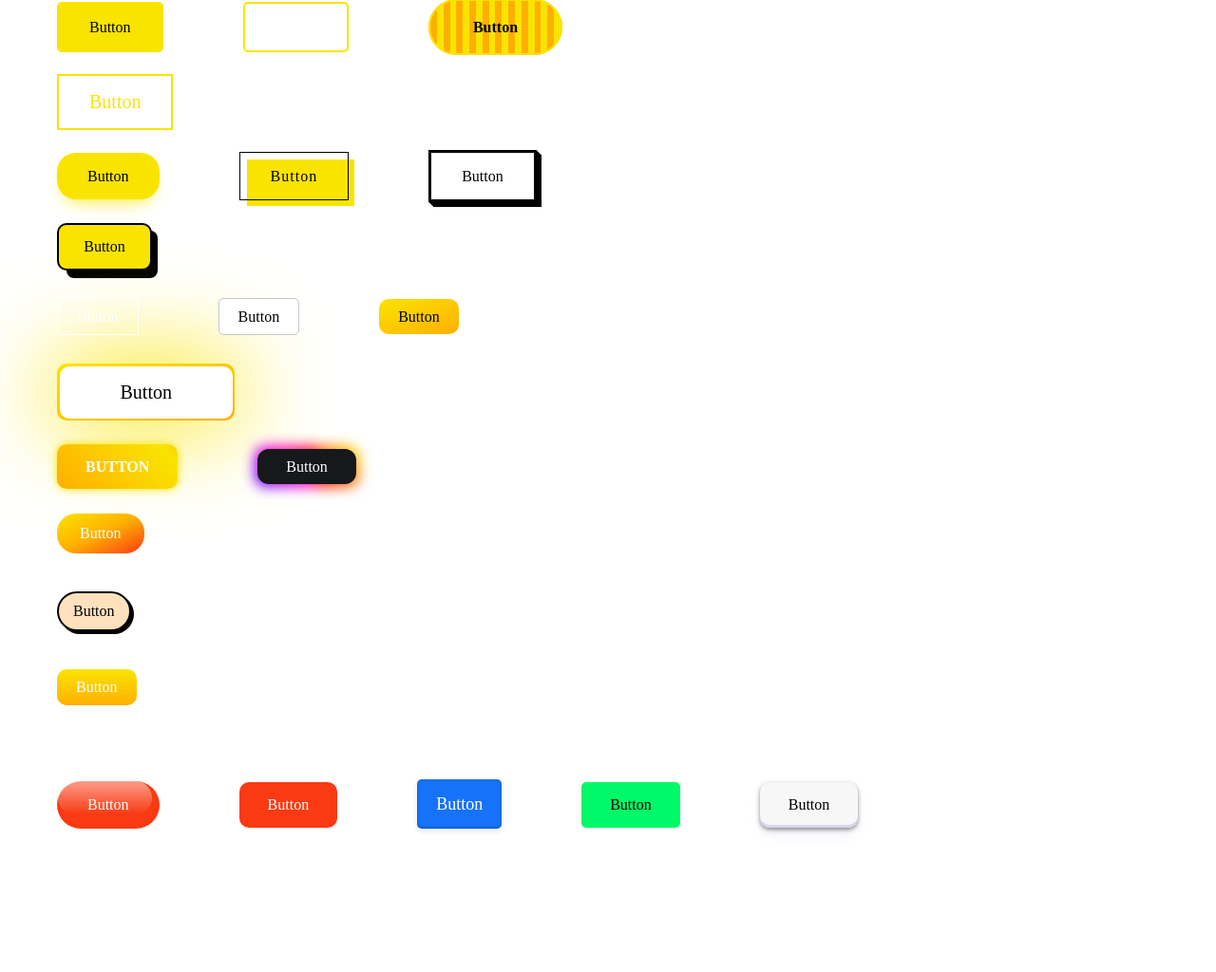
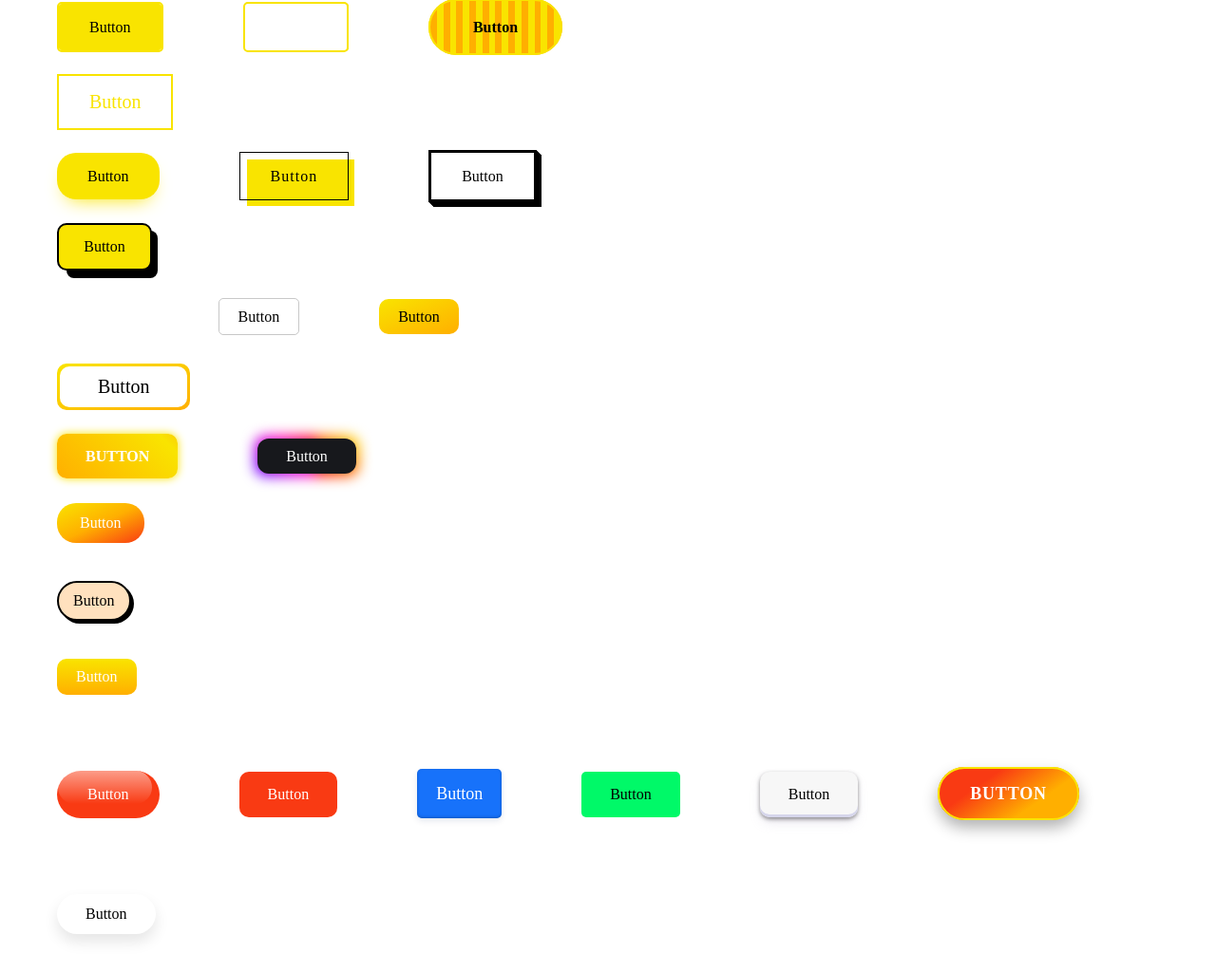
Before and after one commit to alexsofonea/ww, a PHP site: page /ww.html in a window 1280 px wide. Shown: the whole page at 95% size. Before the commit the page ends 878 px from the top, so only its background shows below. Run offline with PHP 8.4, Linux system fonts and the light colour scheme.

Commit message:
Style 24 & some fixes for style 23

```diff
--- a/Tudor - FrontEnd/ww.css
+++ b/Tudor - FrontEnd/ww.css
@@ -342,10 +342,9 @@
 wwDesign-button.style-12{
     height: fit-content;
     width: fit-content;
-    padding: 2.5px;
+    padding: 3px;
     background-image: linear-gradient(to bottom right, var(--first-primary-color), var(--second-primary-color));
     border-radius: 10px;
-    box-shadow: var(--first-primary-color) 0 0 100px 5px;
     box-sizing: border-box;
     color: var(--text-color-black);
     display: flex;
@@ -355,11 +354,10 @@
 
 wwDesign-button.style-12 span {
     background: var(--text-color-white);
-    padding: 16px 32px;
+    padding: 10px 20px;
     border-radius: 10px;
     width: 100%;
     height: 100%;
-    transition: 300ms;
 }
 
 wwDesign-button.style-12:hover span{
@@ -619,3 +617,49 @@
     box-shadow: var(--second-primary-color) 0 3px 7px inset;
     transform: translateY(3px);
 }
+
+/*Style 23*/
+wwDesign-button.style-23{
+    background: linear-gradient(145deg, var(--third-primary-color) 30%, var(--second-primary-color) 70%);
+    color: var(--text-color-white);
+    border: 2px solid var(--first-primary-color);
+    border-radius: 32px;
+    padding: 16px 32px;
+    font-size: 18px;
+    font-weight: 600;
+    box-shadow: 0 8px 16px rgba(0, 0, 0, 0.3);
+    transition: all 0.3s ease;
+    text-transform: uppercase;
+    letter-spacing: 0.8px;
+}
+
+wwDesign-button.style-23:hover {
+    transform: scale(1.05);
+    background: linear-gradient(145deg, var(--second-primary-color) 30%, var(--third-primary-color) 70%);
+    box-shadow: 0 12px 24px rgba(0, 0, 0, 0.4);
+}
+
+/*Style 24*/
+wwDesign-button.style-24 {
+    height: fit-content;
+    width: fit-content;
+    padding: 12px 30px;
+    font-weight: 500;
+    color: var(--text-color-black);
+    background-color: var(--text-color-white);
+    border-radius: 25px;
+    box-shadow: 0px 8px 15px rgba(0, 0, 0, 0.1);
+    transition: all 0.3s ease;
+    display: inline-block;
+}
+
+wwDesign-button.style-24:hover {
+    background-color: var(--first-primary-color);
+    box-shadow: 0px 15px 20px var(--second-primary-color);
+    color: var(--text-color-black);
+    transform: translateY(-7px);
+}
+
+wwDesign-button.style-24:active {
+    transform: translateY(-1px);
+}
--- a/Tudor - FrontEnd/ww.html
+++ b/Tudor - FrontEnd/ww.html
@@ -73,5 +73,11 @@
 
     <!--########## Style 22 ##########-->
     <wwDesign-button class="style-22">Button</wwDesign-button>
+
+    <!--########## Style 23 ##########-->
+    <wwDesign-button class="style-23">Button</wwDesign-button>
+
+    <!--########## Style 24 ##########-->
+    <wwDesign-button class="style-24">Button</wwDesign-button>
 </body>
 </html>
--- a/Tudor - FrontEnd/ww.js
+++ b/Tudor - FrontEnd/ww.js
@@ -66,6 +66,12 @@
                 break;
             case "style-22":
                 wwDesignButton22(button)
+                break;
+            case "style-23":
+                wwDesignButton23(button);
+                break
+            case "style-24":
+                wwDesignButton24(button);
                 break;
         }
     }
@@ -175,11 +181,21 @@
 }
 
 function wwDesignButton21(button) {
-    button.setAttribute("style", `--first-primary-color: ${button.getAttribute("first-primary-color") ?? "rgb(0, 249, 104)"};  --second-primary-color: ${button.getAttribute("second-primary-color") ?? "rgba(0, 249, 104, 0.9)"};`);
+    button.setAttribute("style", `--first-primary-color: ${button.getAttribute("first-primary-color") ?? "rgb(0, 249, 104)"}; --second-primary-color: ${button.getAttribute("second-primary-color") ?? "rgba(0, 249, 104, 0.9)"};`);
     button.innerHTML = `${button.innerHTML}`;
 }
 
 function wwDesignButton22(button) {
-    button.setAttribute("style", `--first-primary-color: ${button.getAttribute("first-primary-color") ?? "rgb(247, 247, 247)"};  --second-primary-color: ${button.getAttribute("second-primary-color") ?? "rgb(214, 214, 235)"};`);
+    button.setAttribute("style", `--first-primary-color: ${button.getAttribute("first-primary-color") ?? "rgb(247, 247, 247)"}; --second-primary-color: ${button.getAttribute("second-primary-color") ?? "rgb(214, 214, 235)"};`);
     button.innerHTML = `${button.innerHTML}`;
 }
+
+function wwDesignButton23(button) {
+    button.setAttribute("style", `--first-primary-color: ${button.getAttribute("first-primary-color") ?? "rgb(249, 228, 0)"}; --second-primary-color: ${button.getAttribute("second-primary-color") ?? "rgb(255, 175, 0)"}; --third-primary-color: ${button.getAttribute("third-primary-color") ?? "rgb(249, 58, 19)"}; `);
+    button.innerHTML = `${button.innerHTML}`;
+}
+
+function wwDesignButton24(button) {
+    button.setAttribute("style", `--first-primary-color: ${button.getAttribute("first-primary-color") ?? "rgb(157, 241, 223)"}; --second-primary-color: ${button.getAttribute("second-primary-color") ?? "rgba(21, 146, 96, 0.4)"};`);
+    button.innerHTML = `${button.innerHTML}`;
+}
```
